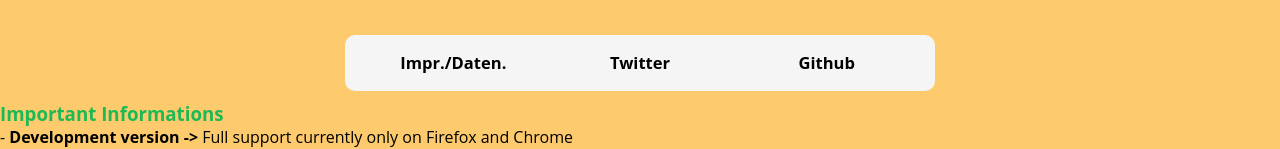
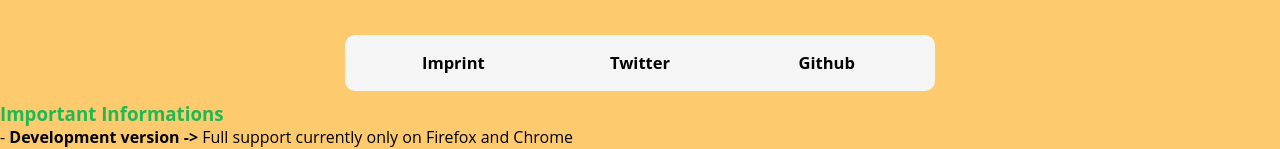
Before and after one commit to adeveloper-wq/chronical-playlist-creator, a React (Create React App) app: page / in a window 1280 px wide. Shown: the part 595-744 px from the top of the page. Built offline with nearby package versions, Linux system fonts and the light colour scheme; what spotify-web-api-js would draw is missing.

Commit message:
Impressum english

```diff
--- a/src/App.js
+++ b/src/App.js
@@ -982,7 +982,7 @@ class App extends Component {
           <div className="contentBox">
             <div className="containerGRIDFoot">
               <div className="boxFoot impressum" onClick={() => this.openModalImpressum()}>
-                Impr./Daten.
+                Imprint
               </div>
               <div className="boxFoot twitter">
               <a target="_blank" className="footLinks footLinksTwitter"rel="noopener noreferrer" href="https://twitter.com/maybe_tomorrow5" title="Twitter">Twitter</a>
```
